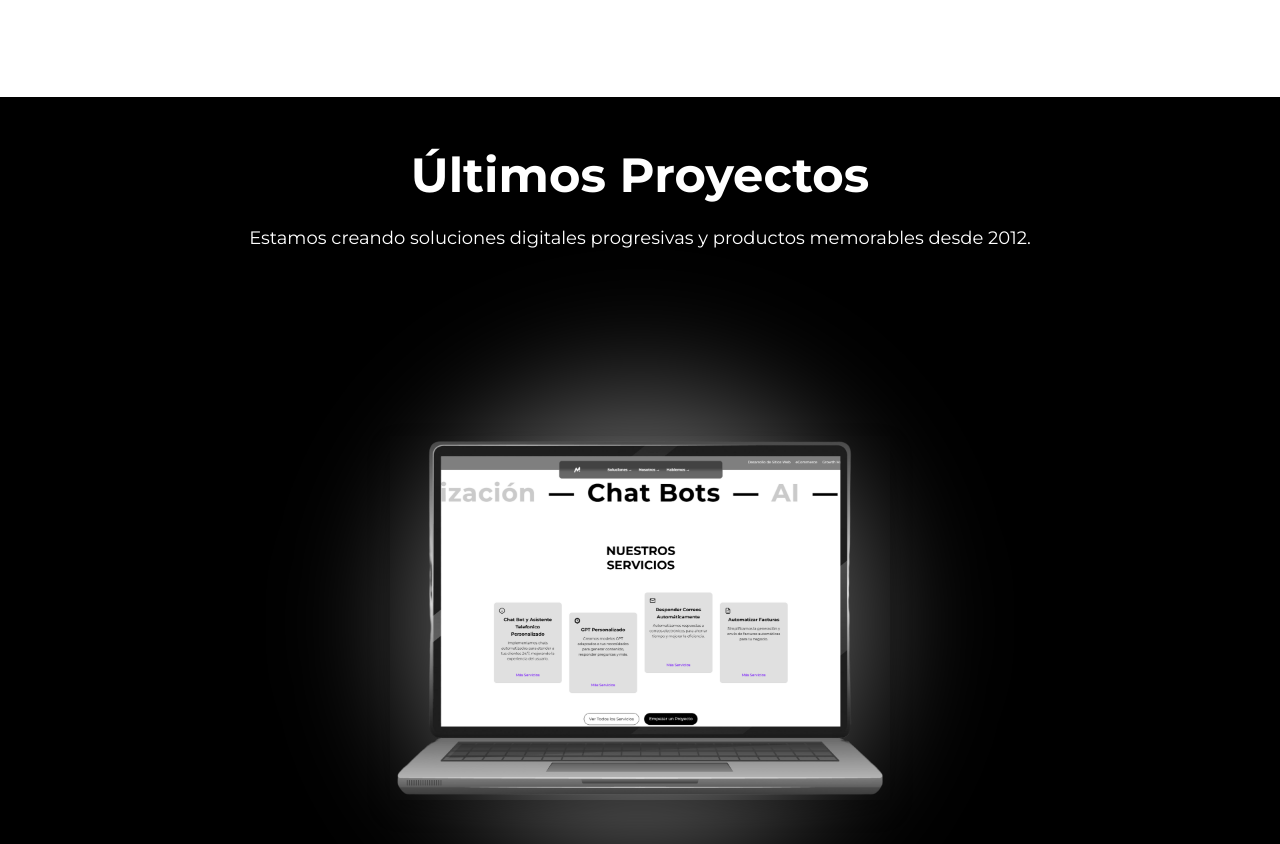
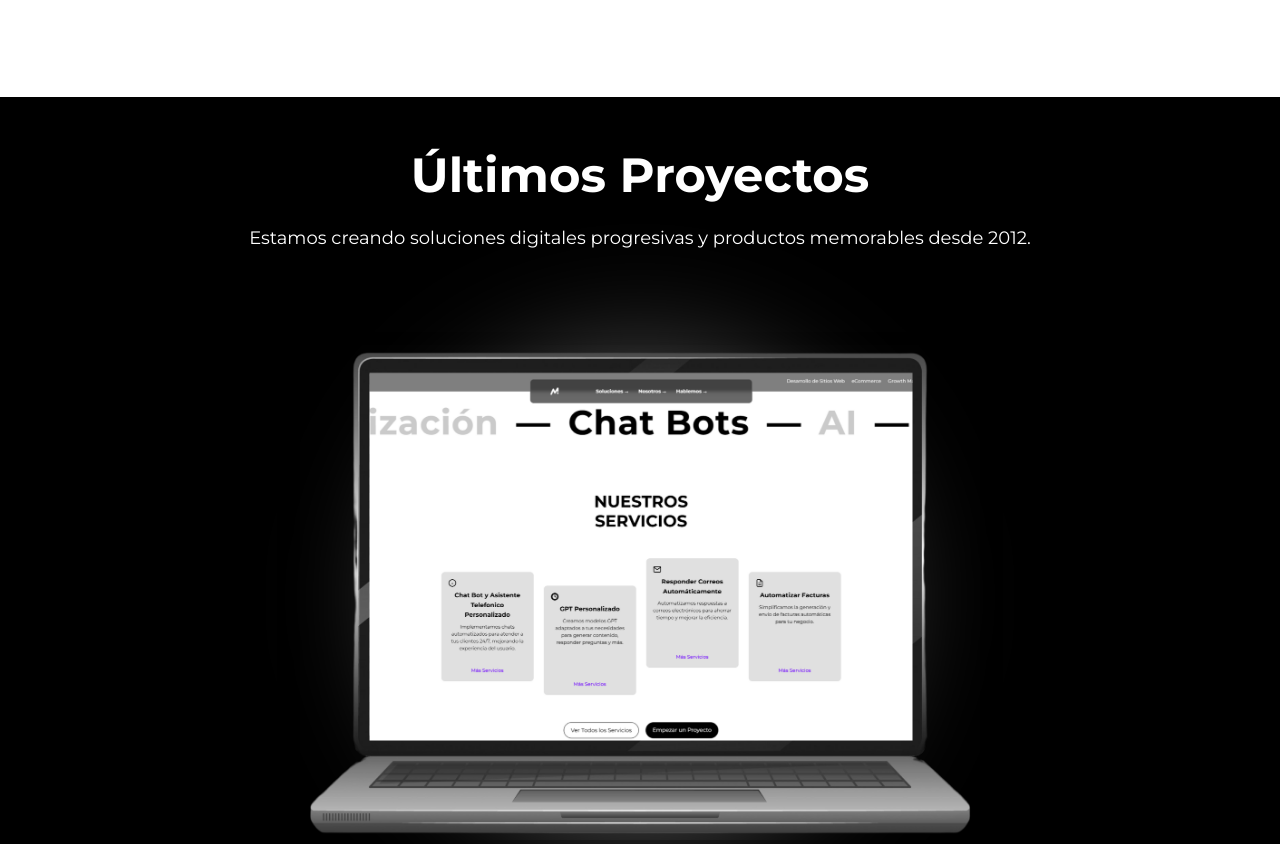
Before and after one commit to bigprogamer07/bigprogamer07.github.io, a plain HTML site: page index.html in a window 1280 px wide. Shown: the part 2797-3641 px from the top of the page. Drawn offline with nearby package versions, Linux system fonts and the light colour scheme.

Commit message:
Update styles.css

```diff
--- a/styles.css
+++ b/styles.css
@@ -766,7 +766,7 @@ nav {
 .projects-section {
     position: relative;
     background-color: #000000;
-    min-height: 1050px; /* Aumentado de 800px a 1000px para hacer el fondo negro más grande */
+    min-height: 1000px; /* Aumentado de 800px a 1000px para hacer el fondo negro más grande */
     width: 100%;
     overflow: hidden;
 }
@@ -776,7 +776,7 @@ nav {
     max-width: 1200px;
     height: 100%;
     margin: 0 auto;
-    min-height: 1050px; /* Aumentado de 800px a 1000px para coincidir con la sección */
+    min-height: 1000px; /* Aumentado de 800px a 1000px para coincidir con la sección */
 }
 
 /* Círculo de luz en el centro */
@@ -833,7 +833,7 @@ nav {
 
 /* Estilos de la imagen */
 .project-image {
-    max-width: 500px; /* Reducido de 550px a 500px */
+    max-width: 680px; /* Reducido de 550px a 500px */
     height: auto;
     box-shadow: 0 10px 20px rgba(0, 0, 0, 0.3);
     margin: 0;
```
